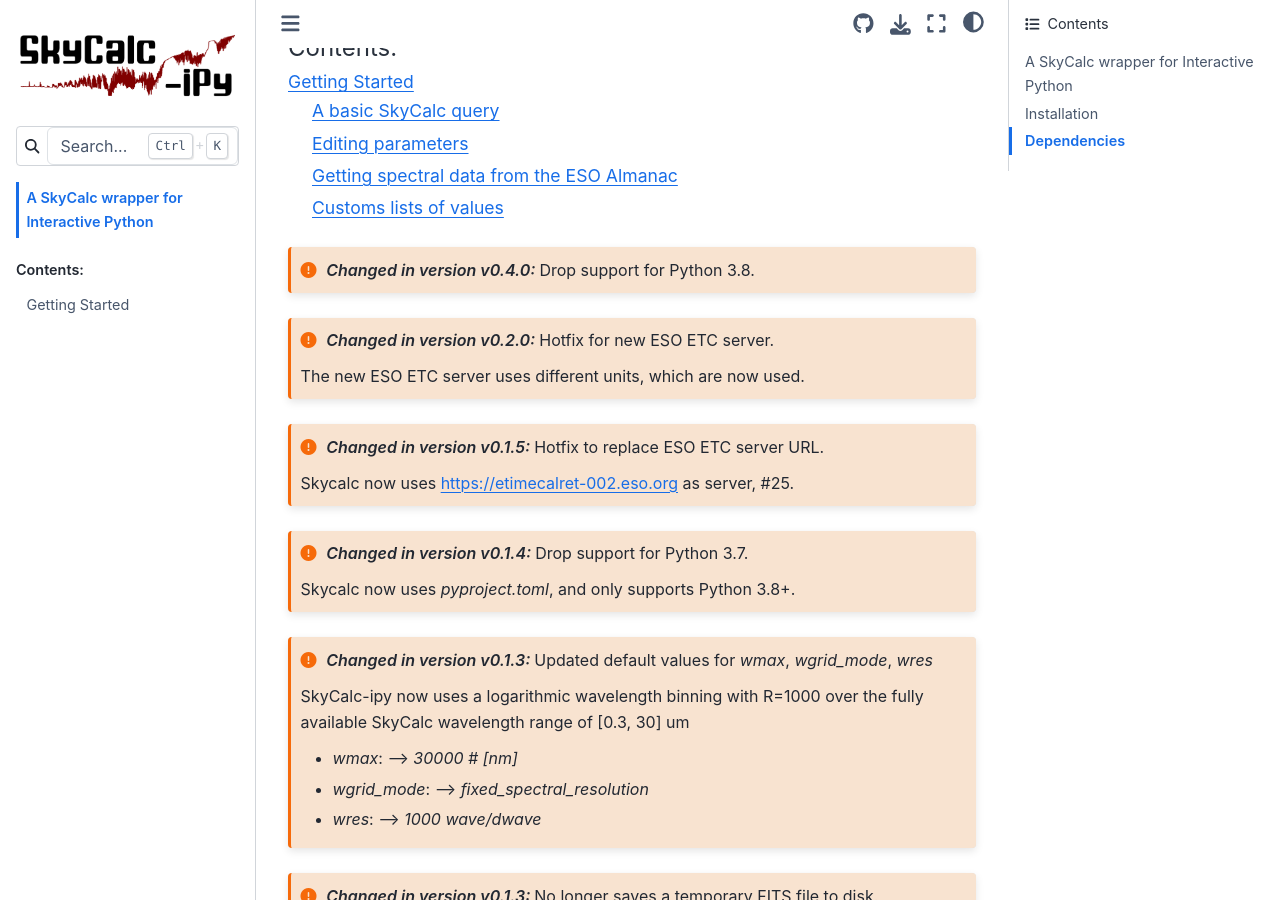
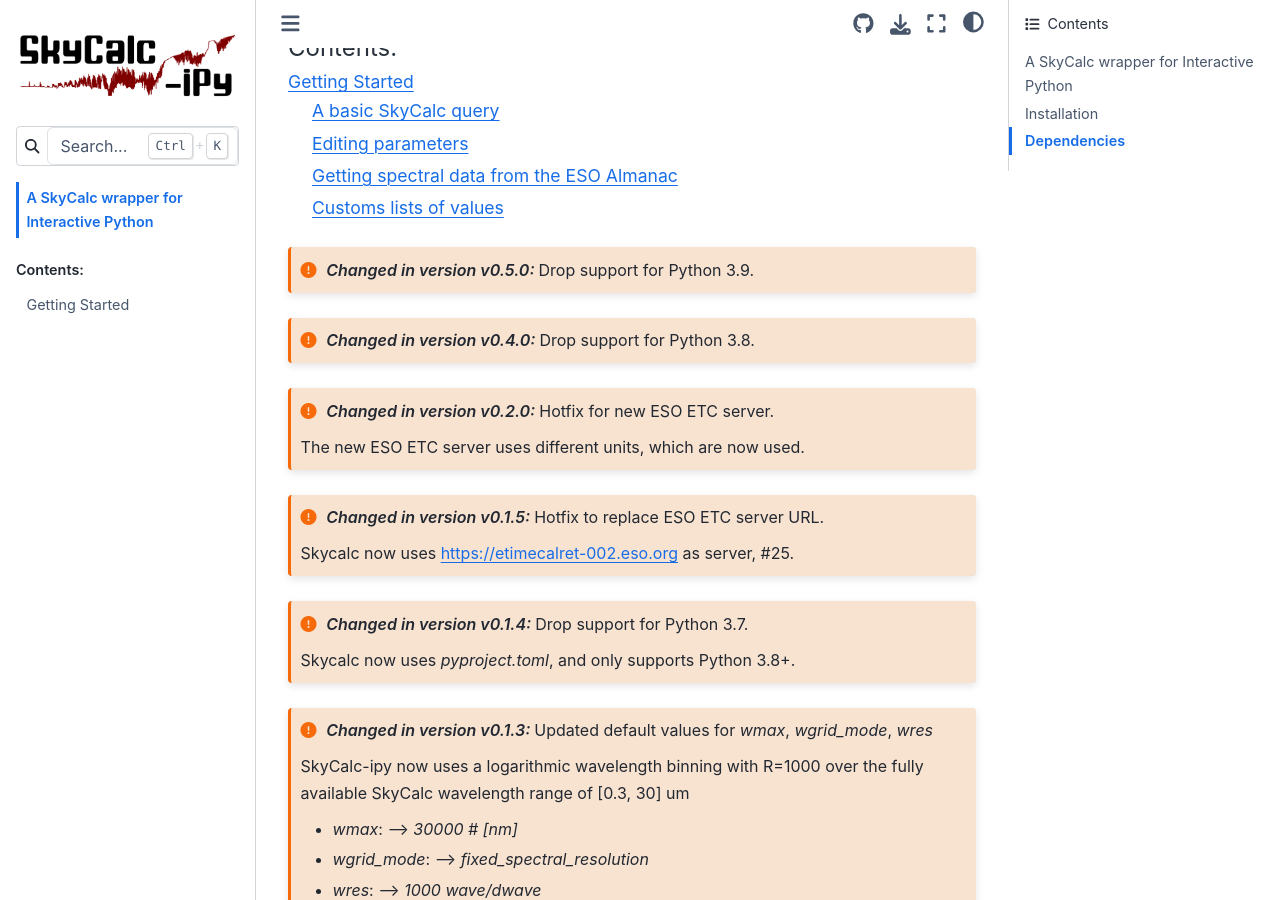
Before and after one commit to AstarVienna/skycalc_ipy, a Sphinx documentation site: the page built from docs/source/index.rst, in a window 1280 px wide and 900 px high, scrolled down 559 px. Built offline with Sphinx 7.4.7 and the Sphinx Book theme 1.1.4, drawn with Linux system fonts in a browser that asks for light colours; pages that are not in the unit, such as notebooks, are missing from menus.

Commit message:
Update versionchanged banner in docs

```diff
--- a/docs/source/index.rst
+++ b/docs/source/index.rst
@@ -33,6 +33,10 @@ on the ESO SkyCalc server. For references to SkyCalc see `ESO SkyCalc`_,
 
    GettingStarted
    Reference API <reference/skycalc_ipy>
+
+.. versionchanged:: v0.5.0
+
+   Drop support for Python 3.9.
 
 .. versionchanged:: v0.4.0
 
```
